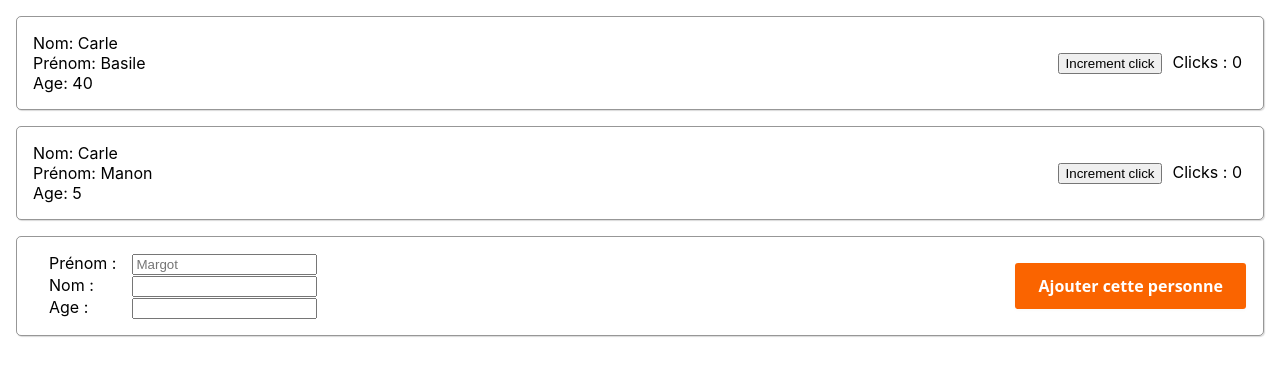
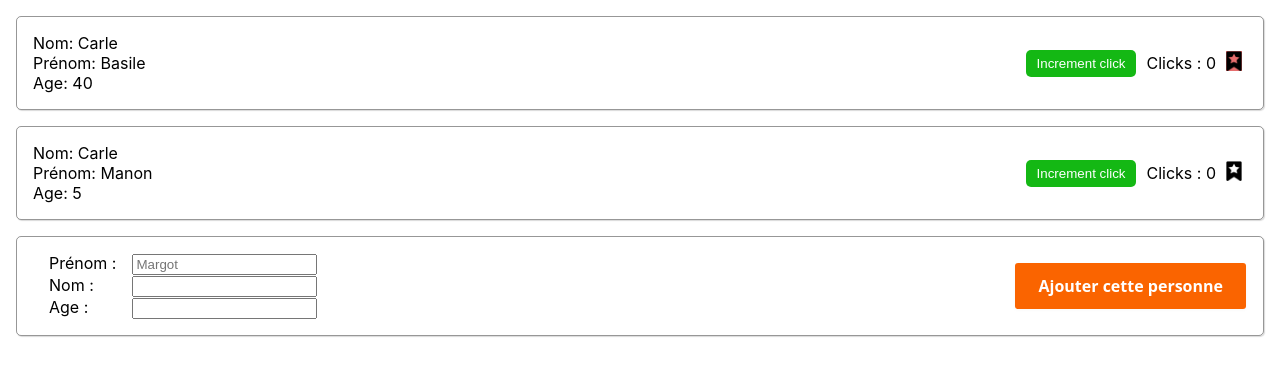
Before and after one commit to bebaile/react-training, a React (Create React App) app in the folder my-app/: page / in a window 1280 px wide. Shown: the top 376 px of the page. Built offline with nearby package versions, Linux system fonts and the light colour scheme.

Commit message:
added feature to set a person as a favorite

```diff
--- a/my-app/src/App.css
+++ b/my-app/src/App.css
@@ -22,9 +22,18 @@
 
 .interaction {
   display: flex;
+  align-items: center;
 }
 .interaction div {
   padding: 5px;
+}
+
+.favorite {
+  width: 1rem;
+}
+
+.clicked {
+  background-color: hsla(0, 72%, 54%, 0.714);
 }
 
 .add-person {
@@ -55,6 +64,19 @@ label {
 
 label div {
   margin-left: 1rem;
+}
+
+.btn {
+  background-color: hsl(120, 80%, 40%);
+  border: 0px;
+  border-radius: 5px;
+  color: white;
+}
+.btn:hover {
+  background-color: hsl(120, 100%, 40%);
+  border: 0px;
+  border-radius: 5px;
+  color: white;
 }
 
 .button-5 {
--- a/my-app/src/App.js
+++ b/my-app/src/App.js
@@ -1,4 +1,4 @@
-import React, { useState, useEffect } from "react";
+import React, { useState } from "react";
 import personItems from "./data/data.js";
 import DisplayPerson from "./components/DisplayPerson";
 import AddPerson from "./components/AddPerson";
@@ -7,31 +7,22 @@ import "./App.css";
 function App() {
   const [persons, setPersons] = useState(personItems);
 
-  const [isLoading, setIsLoading] = useState(true);
-  // const [tmpPersons, setTmpPersons] = useState([]);
-
   const handleAddPerson = (personToAdd) => {
     const tmpPersons = [...persons, ...personToAdd];
-    console.log(tmpPersons);
     setPersons(tmpPersons);
   };
 
-  useEffect(() => {
-    console.log(persons);
-    setIsLoading(false);
-  }, [persons]);
+  const handleFavorite = (index) => {
+    console.log("coucou");
+    const tmpPersons = [...persons];
+    tmpPersons[index].favorite = !tmpPersons[index].favorite;
+    setPersons(tmpPersons);
+  };
 
   return (
     <div className="App">
-      {isLoading ? (
-        <div className="loading">...chargement</div>
-      ) : (
-        <DisplayPerson persons={persons} />
-      )}
-      <AddPerson
-        // handleAddPerson={(personToAdd) => handleAddPerson(personToAdd)}
-        handleAddPerson={handleAddPerson}
-      />
+      <DisplayPerson persons={persons} handleFavorite={handleFavorite} />
+      <AddPerson handleAddPerson={handleAddPerson} />
     </div>
   );
 }
--- a/my-app/src/components/AddPerson.jsx
+++ b/my-app/src/components/AddPerson.jsx
@@ -16,13 +16,6 @@ const AddPerson = ({ handleAddPerson }) => {
   };
 
   const handleClick = (e) => {
-    console.log(
-      `Nous allons remonter les valeurs suivante :
-        {firstname: ${firstname},
-        lastname: ${lastname},
-        age: ${age},
-      `
-    );
     e.preventDefault();
     handleAddPerson([{ firstname: firstname, lastname: lastname, age: age }]);
     const refresh = document.querySelectorAll("input");
--- a/my-app/src/components/DisplayPerson.jsx
+++ b/my-app/src/components/DisplayPerson.jsx
@@ -1,15 +1,17 @@
 import React from "react";
 import Person from "./Person";
 
-const DisplayPerson = ({ persons }) => {
-  // let personsToDisplay = [];
-  // tmpPersons.length === 0
-  //   ? (personsToDisplay = [...persons])
-  //   : (personsToDisplay = [...persons, tmpPersons]);
+const DisplayPerson = ({ persons, handleFavorite }) => {
   return (
     <div>
-      {persons.map((person) => {
-        return <Person {...person} key={person.firstname + person.lastname} />;
+      {persons.map((person, id) => {
+        return (
+          <Person
+            person={person}
+            key={id}
+            handleFavorite={() => handleFavorite(id)}
+          />
+        );
       })}
     </div>
   );
--- a/my-app/src/components/Person.jsx
+++ b/my-app/src/components/Person.jsx
@@ -1,10 +1,13 @@
 import React, { useState } from "react";
+import favorite from "../assets/favorite.png";
 
-const Person = (person) => {
+const Person = ({ person, handleFavorite }) => {
   const [count, setCount] = useState(0);
+
   const clickHandler = () => {
     setCount(count + 1);
   };
+
   return (
     <div className="coordonees">
       <div>
@@ -15,10 +18,21 @@ const Person = (person) => {
       <div className="interaction">
         <div>
           <button className="btn" onClick={clickHandler}>
-            Increment click
+            <div>Increment click</div>
           </button>
         </div>
         <div>Clicks : {count}</div>
+        <div className="favorite-div">
+          <img
+            src={favorite}
+            alt={`favorite-${count}`}
+            className={
+              person.favorite === false ? "favorite" : "favorite clicked"
+            }
+            role="button"
+            onClick={handleFavorite}
+          />
+        </div>
       </div>
     </div>
   );
--- a/my-app/src/data/data.js
+++ b/my-app/src/data/data.js
@@ -3,11 +3,13 @@ const personItems = [
     firstname: "Basile",
     lastname: "Carle",
     age: "40",
+    favorite: true,
   },
   {
     firstname: "Manon",
     lastname: "Carle",
     age: "5",
+    favorite: false,
   },
 ];
 
```
Also changed, not shown: my-app/src/assets/favorite.png (added).
